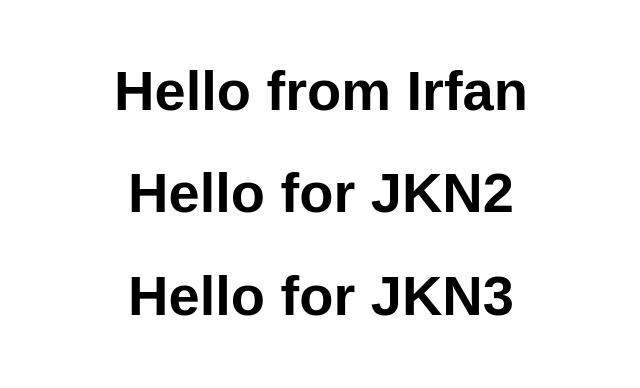
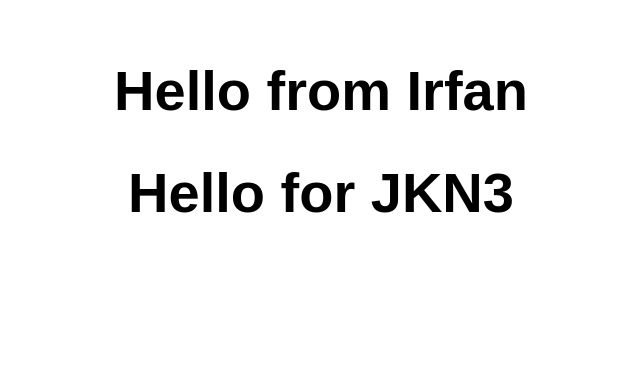
Before and after one commit to irfanarafat16/AzureDevOps, a plain HTML site: page src/index.html in a window 1280 px wide. Shown: the whole page, without its empty margins (319-959 px from the left). Drawn offline with Linux system fonts and the light colour scheme.

Commit message:
remove line

```diff
--- a/src/index.html
+++ b/src/index.html
@@ -11,7 +11,6 @@
 <body>
   <main>
     <h1>Hello from Irfan</h1>
-    <h1>Hello for JKN2</h1>
     <h1>Hello for JKN3</h1>
   </main>
 </body>
```
